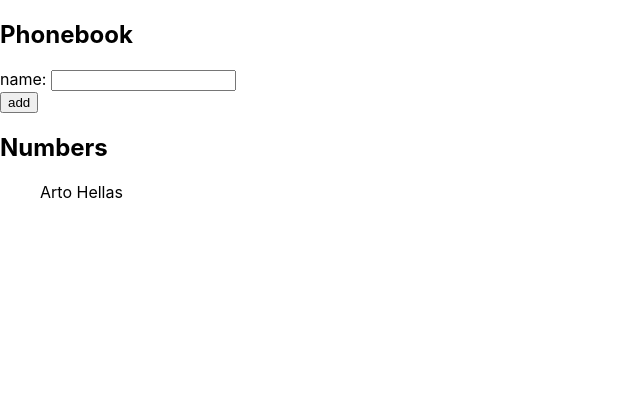
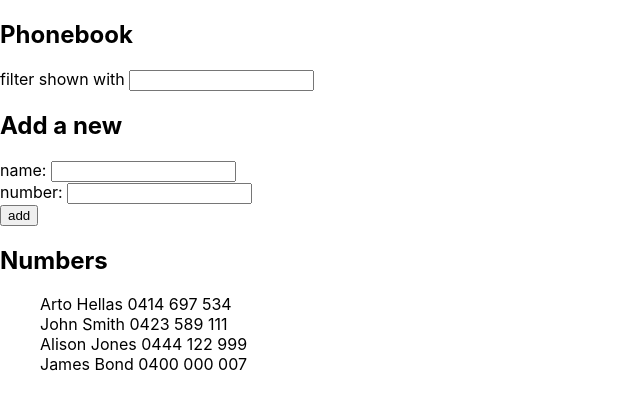
Before and after one commit to MitchEarn/full-stack-open-2021, a React (Create React App) app in the folder part2/phonebook/: page / in a window 1280 px wide. Shown: the top 408 px of the page, without its empty margins (0-640 px from the left). Built offline with nearby package versions, Linux system fonts and the light colour scheme.

Commit message:
Completed exercises 2.7 - 2.9

```diff
--- a/part2/phonebook/src/App.js
+++ b/part2/phonebook/src/App.js
@@ -4,31 +4,47 @@ import Person from "./components/Person";
 
 const App = () => {
     const [persons, setPersons] = useState([
-        { name: 'Arto Hellas' }
+        {name: 'Arto Hellas', number: '0414 697 534'},
+        {name: 'John Smith', number: '0423 589 111'},
+        {name: 'Alison Jones', number: '0444 122 999'},
+        {name: 'James Bond', number: '0400 000 007'},
     ])
     const [newName, setNewName] = useState('')
+    const [newNumber, setNewNumber] = useState('')
+    const [newSearch, setNewSearch] = useState('')
 
-    const handleNameChange = (event) => {
-        setNewName(event.target.value)
+    const handleSearch = (event) => {
+        setNewSearch(event.target.value)
+    }
+
+    const handleChange = (event) => {
+        event.target.name === 'name' ? setNewName(event.target.value) : setNewNumber(event.target.value)
     }
 
     const addPerson = (event) => {
-      event.preventDefault()
+        event.preventDefault()
         const personObject = {
-          name: newName
+            name: newName,
+            number: newNumber
         }
 
         persons.find(person => person.name === newName) ? alert(`${newName} is already added to phonebook`) :
-        setPersons(persons.concat(personObject))
+            setPersons(persons.concat(personObject))
         setNewName('')
+        setNewNumber('')
     }
 
     return (
         <div>
             <h2>Phonebook</h2>
+            <div>filter shown with <input value={newSearch} onChange={handleSearch}/></div>
+            <h2>Add a new</h2>
             <form onSubmit={addPerson}>
                 <div>
-                    name: <input value={newName} onChange={handleNameChange} />
+                    name: <input name={'name'} value={newName} onChange={handleChange}/>
+                </div>
+                <div>
+                    number: <input name={'number'} value={newNumber} onChange={handleChange}/>
                 </div>
                 <div>
                     <button type="submit">add</button>
@@ -36,7 +52,8 @@ const App = () => {
             </form>
             <h2>Numbers</h2>
             <ul>
-                {persons.map(person => <Person key={person.name} person={person}/> )}
+                {persons.filter(p => p.name.toLowerCase().includes(newSearch.toLowerCase())).map(person => <Person
+                    key={person.name} person={person}/>)}
             </ul>
         </div>
     )
--- a/part2/phonebook/src/components/Person.js
+++ b/part2/phonebook/src/components/Person.js
@@ -1,7 +1,7 @@
 import React from "react";
 
 const Person = ({person}) => {
-  return (<li> {person.name}</li>)
+  return (<li> {person.name} {person.number}</li>)
 }
 
 export default Person
```
